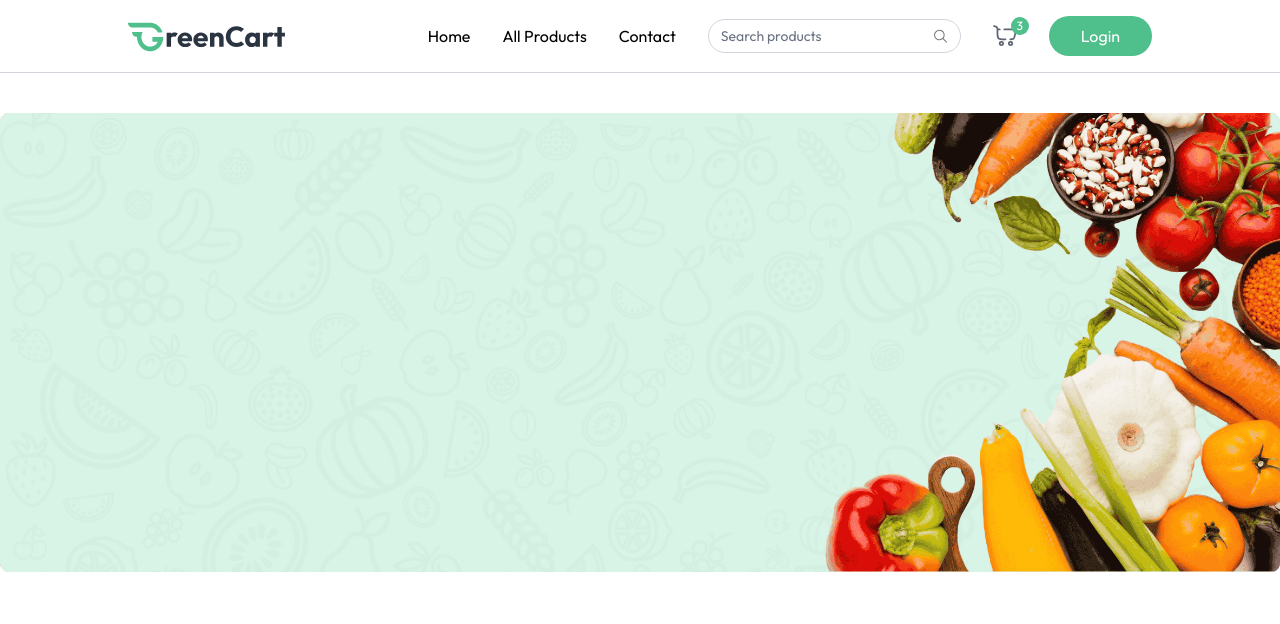
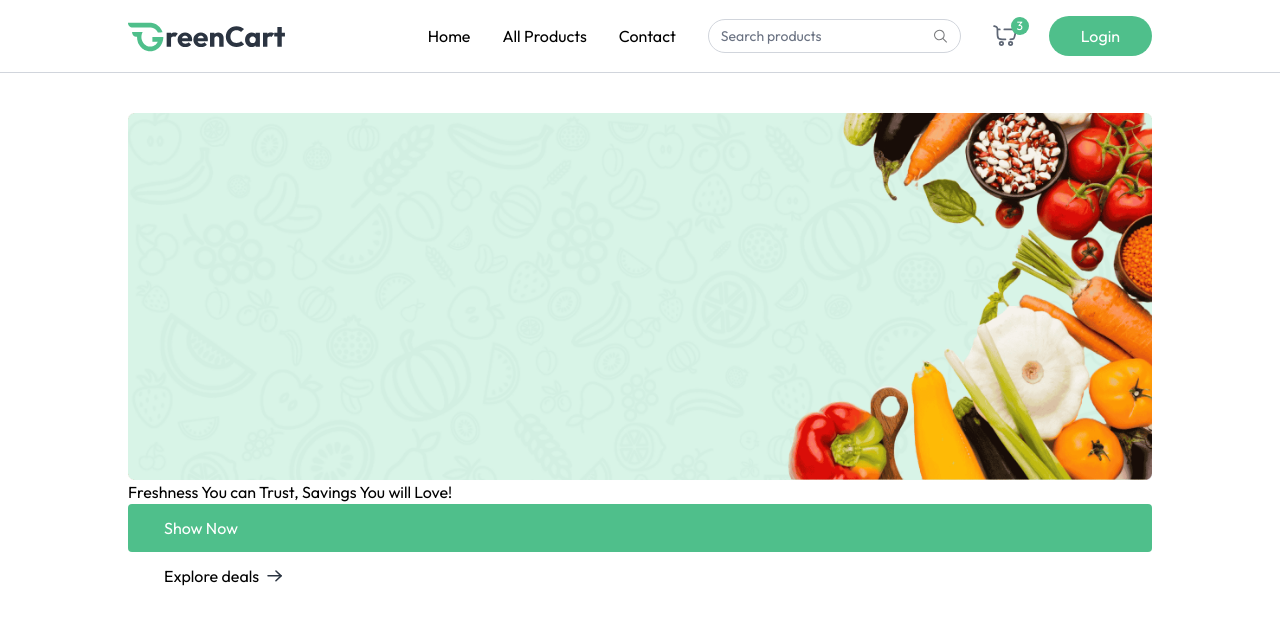
Before and after one commit to leemutai/GreenGro, a React (Vite) app in the folder client/: page / in a window 1280 px wide. Shown: the top 624 px of the page. Built offline with nearby package versions, Linux system fonts and the light colour scheme.

Commit message:
enhanced main banner and conditionally render navbar Added heading and CTA buttons to MainBanner component Linked banner buttons to products page Updated App layout to hide Navbar on /seller routes Applied responsive padding for consistent UI across pages

```diff
--- a/client/src/App.jsx
+++ b/client/src/App.jsx
@@ -1,13 +1,18 @@
 import React from "react";
 import Navbar from "./components/Navbar";
-import { Route, Routes } from "react-router-dom";
+import { Route, Routes, useLocation } from "react-router-dom";
 import Home from "./pages/Home";
 
 const App = () => {
+  const isSellerPath = useLocation().pathname.includes("/seller");
+
   return (
     <div>
-      <Navbar />
-      <div>
+      {isSellerPath ? null : <Navbar />}
+
+      <div
+        className={`${isSellerPath ? "" : "px-6 md:px-16 lg:px-24 xl:px-32"}`}
+      >
         <Routes>
           <Route path="/" element={<Home />} />
         </Routes>
--- a/client/src/components/MainBanner.jsx
+++ b/client/src/components/MainBanner.jsx
@@ -1,5 +1,6 @@
 import React from "react";
 import { assets } from "../assets/assets";
+import { Link } from "react-router-dom";
 
 const MainBanner = () => {
   return (
@@ -15,6 +16,35 @@ const MainBanner = () => {
         alt="banner"
         className="w-full hidden md:hidden"
       />
+
+      <div>
+        <h1>Freshness You can Trust, Savings You will Love!</h1>
+      </div>
+      <div>
+        <Link
+          to={"/products"}
+          className="group flex items-center  gap-2 px-7 md:px-9 py-3 bg-primary  hover:bg-primary-dull transition rounded text-white cursor-pointer"
+        >
+          Show Now
+          <img
+            className="md:hidden transition group-focus:translate-x-1"
+            src={assets.white_arrow_icon}
+            alt="arrow"
+          />
+        </Link>
+
+        <Link
+          to={"/products"}
+          className=" group hidden md:flex items-center  gap-2 px-7 md:px-9 py-3  cursor-pointer"
+        >
+          Explore deals
+          <img
+            className="transition group-hover:translate-x-1"
+            src={assets.black_arrow_icon}
+            alt="arrow"
+          />
+        </Link>
+      </div>
     </div>
   );
 };
```
